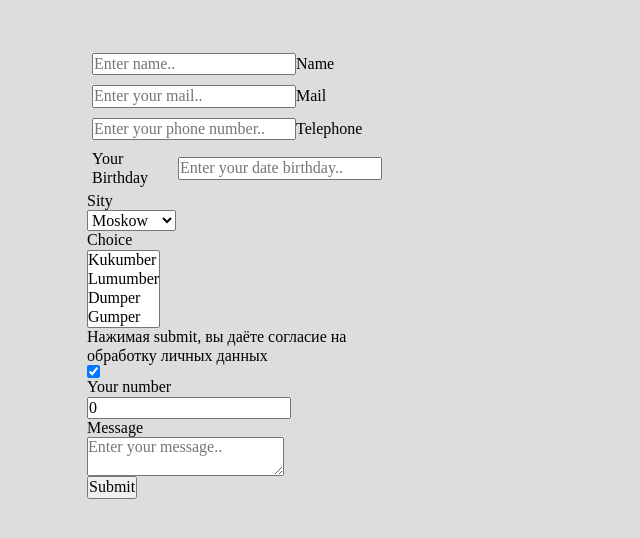
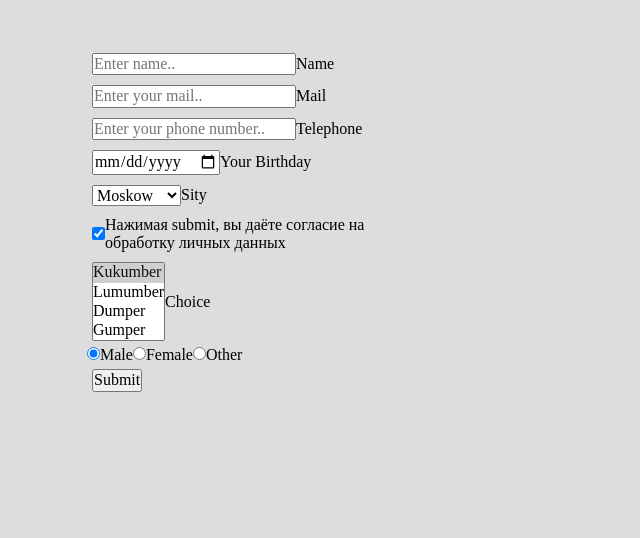
Before and after one commit to Vlad-coder-678/react-components, a React app: page / in a window 1280 px wide. Shown: the top 538 px of the page, without its empty margins (0-640 px from the left). Built offline with nearby package versions, Linux system fonts and the light colour scheme.

Commit message:
feat: many components

```diff
--- /dev/null
+++ b/src/components/CheckboxComponent.jsx
@@ -0,0 +1,33 @@
+import React from 'react';
+import styled from 'styled-components';
+
+const Wrap = styled.div`
+  display: flex;
+  align-items: center;
+  margin: 5px;
+`;
+
+// eslint-disable-next-line object-curly-newline
+const CheckboxComponent = ({ userChecked, setUserChecked, setIsSubmit }) => {
+  const handleOnFocusChecked = () => {
+    setIsSubmit(false);
+  };
+
+  return (
+    <Wrap>
+      <input
+        type="checkbox"
+        checked={userChecked}
+        onChange={() => {
+          setUserChecked(!userChecked);
+        }}
+        id="userChecked"
+        name="userChecked"
+        onFocus={handleOnFocusChecked}
+      />
+      <label htmlFor="userChecked">Нажимая submit, вы даёте согласие на обработку личных данных</label>
+    </Wrap>
+  );
+};
+
+export default CheckboxComponent;
--- /dev/null
+++ b/src/components/InputDateComponent.jsx
@@ -0,0 +1,63 @@
+import React, { useState, useEffect } from 'react';
+import styled from 'styled-components';
+
+const Wrap = styled.div`
+  display: flex;
+  align-items: center;
+  margin: 5px;
+`;
+
+// eslint-disable-next-line object-curly-newline
+const InputDateComponent = ({ userBday, setUserBday, isSubmit, setIsSubmit }) => {
+  const [validDate, setValidDate] = useState();
+  const [onBlurDate, setOnBlurDate] = useState();
+
+  const onBlurInputDate = (e) => {
+    setOnBlurDate(true);
+    setValidDate(e.target.value !== null);
+  };
+
+  useEffect(() => {
+    if (isSubmit) {
+      setOnBlurDate();
+    }
+  }, [isSubmit]);
+
+  return (
+    <Wrap>
+      <input
+        value={userBday}
+        onInput={(e) => setUserBday(e.target.value)}
+        type="date"
+        id="userBday"
+        placeholder="Enter your date birthday.."
+        name="inputBday"
+        onBlur={onBlurInputDate}
+        onFocus={() => {
+          setIsSubmit(false);
+        }}
+      />
+      <label htmlFor="userBday">
+        <span>Your Birthday</span>
+      </label>
+      {/* eslint-disable-next-line no-nested-ternary */}
+      {!onBlurDate ? null : validDate ? (
+        <svg xmlns="http://www.w3.org/2000/svg" width="20" height="20" viewBox="0 0 24 24">
+          <path fill="#0f0" d="M20.285 2l-11.285 11.567-5.286-5.011-3.714 3.716 9 8.728 15-15.285z" />
+        </svg>
+      ) : (
+        <div>
+          <svg xmlns="http://www.w3.org/2000/svg" width="16" height="16" viewBox="0 0 24 24">
+            <path
+              fill="#f00"
+              d="M24 20.188l-8.315-8.209 8.2-8.282-3.697-3.697-8.212 8.318-8.31-8.203-3.666 3.666 8.321 8.24-8.206 8.313 3.666 3.666 8.237-8.318 8.285 8.203z"
+            />
+          </svg>
+          <span>введиту дату рождения</span>
+        </div>
+      )}
+    </Wrap>
+  );
+};
+
+export default InputDateComponent;
--- a/src/components/SectionForms.jsx
+++ b/src/components/SectionForms.jsx
@@ -5,6 +5,11 @@ import CardRequest from './CardRequest';
 import InputNameComponent from './InputNameComponent';
 import InputEmailComponent from './InputEmailComponent';
 import InputPhoneComponent from './InputPhoneComponent';
+import InputDateComponent from './InputDateComponent';
+import SelectedComponent from './SelectedComponent';
+import CheckboxComponent from './CheckboxComponent';
+import SelectMultipleComponent from './SelectMultipleComponent';
+import SwitcherComponent from './SwitcherComponent';
 
 const Wrap = styled.div`
   width: 100%;
@@ -38,13 +43,11 @@ const SectionForms = () => {
   const [userName, setUserName] = useState('');
   const [userMail, setUserMail] = useState('');
   const [userPhone, setUserPhone] = useState('');
-
-  const [userMessage, setUserMessage] = useState('');
   const [userSity, setUserSity] = useState('Moskow');
   const [userBday, setUserBday] = useState('');
-  const [userChoice, setUserChoice] = useState([]);
+  const [userChoice, setUserChoice] = useState(['kukumber']);
+  const [userCase, setUserCase] = useState('male');
   const [userChecked, setUserChecked] = useState(true);
-  const [userNumber, setUserNumber] = useState(0);
 
   const [requests, setRequests] = useState([]);
 
@@ -67,8 +70,7 @@ const SectionForms = () => {
         userSity,
         userChoice,
         userChecked,
-        userNumber,
-        userMessage,
+        userCase,
       },
     ]);
 
@@ -78,10 +80,9 @@ const SectionForms = () => {
     setUserPhone('');
     setUserBday('');
     setUserSity('Moskow');
+    setUserChecked(true);
     setUserChoice([]);
-    setUserChecked(true);
-    setUserNumber(0);
-    setUserMessage('');
+    setUserCase('male');
   };
 
   return (
@@ -105,83 +106,41 @@ const SectionForms = () => {
           isSubmit={isSubmit}
           setIsSubmit={setIsSubmit}
         />
+        <InputDateComponent
+          userBday={userBday}
+          setUserBday={setUserBday}
+          isSubmit={isSubmit}
+          setIsSubmit={setIsSubmit}
+        />
+        <SelectedComponent
+          userSity={userSity}
+          setUserSity={setUserSity}
+          isSubmit={isSubmit}
+          setIsSubmit={setIsSubmit}
+        />
+        <CheckboxComponent
+          userChecked={userChecked}
+          setUserChecked={setUserChecked}
+          isSubmit={isSubmit}
+          setIsSubmit={setIsSubmit}
+        />
+        <SelectMultipleComponent
+          userChoice={userChoice}
+          setUserChoice={setUserChoice}
+          isSubmit={isSubmit}
+          setIsSubmit={setIsSubmit}
+        />
+        <SwitcherComponent
+          userCase={userCase}
+          setUserCase={setUserCase}
+          isSubmit={isSubmit}
+          setIsSubmit={setIsSubmit}
+        />
         <WrapFormChild>
-          <label htmlFor="userBday">
-            <span>Your Birthday</span>
-          </label>
-          <input
-            value={userBday}
-            onInput={(e) => setUserBday(e.target.value)}
-            type="phone"
-            id="userBday"
-            placeholder="Enter your date birthday.."
-            name="inputBday"
-          />
+          <button onClick={handleSubmit} type="submit">
+            Submit
+          </button>
         </WrapFormChild>
-        <label htmlFor="userSity">
-          <span>Sity</span>
-        </label>
-        <select
-          id="userSity"
-          value={userSity}
-          onChange={(e) => {
-            setUserSity(e.target.value);
-          }}
-        >
-          <option value="moskow">Moskow</option>
-          <option value="kiyv">Kiyv</option>
-          <option value="minsk">Minsk</option>
-          <option value="new-york">New-York</option>
-        </select>
-        <label htmlFor="userChoice">
-          <span>Choice</span>
-        </label>
-        <select
-          id="userChoice"
-          multiple
-          value={userChoice}
-          onChange={(e) => {
-            setUserChoice(e.target.value);
-          }}
-        >
-          <option value="kukumber">Kukumber</option>
-          <option value="lumumber">Lumumber</option>
-          <option value="dumper">Dumper</option>
-          <option value="gumper">Gumper</option>
-        </select>
-        <label htmlFor="userChecked">Нажимая submit, вы даёте согласие на обработку личных данных</label>
-        <input
-          type="checkbox"
-          checked={userChecked}
-          onChange={() => {
-            setUserChecked(!userChecked);
-          }}
-          id="userChecked"
-          name="userChecked"
-        />
-        <label htmlFor="userNumber">Your number</label>
-        <input
-          name="userNumber"
-          type="number"
-          value={userNumber}
-          onChange={(e) => {
-            setUserNumber(e.target.value);
-          }}
-        />
-        <label htmlFor="userMessage">
-          <span>Message</span>
-        </label>
-        <textarea
-          value={userMessage}
-          onInput={(e) => setUserMessage(e.target.value)}
-          type="text"
-          id="userMessage"
-          placeholder="Enter your message.."
-          name="inputMessage"
-        />
-        <button onClick={handleSubmit} type="submit">
-          Submit
-        </button>
       </form>
       <WrapCards>
         {requests.map((item) => (
--- /dev/null
+++ b/src/components/SelectMultipleComponent.jsx
@@ -0,0 +1,84 @@
+import React, { useState, useEffect } from 'react';
+import styled from 'styled-components';
+
+const Wrap = styled.div`
+  display: flex;
+  align-items: center;
+  margin: 5px;
+`;
+
+// eslint-disable-next-line object-curly-newline
+const SelectMultipleComponent = ({ isSubmit, setIsSubmit }) => {
+  // const [userSelect, setUserSelect] = useState();
+  const [onBlurSelected, setOnBlurSelected] = useState(false);
+  const [isValidSelected, setIsValidSelected] = useState(false);
+
+  const onBlurHandleSelected = (e) => {
+    setOnBlurSelected(true);
+    // console.log(e.target);
+    // console.log(userSelect);
+    // setUserChoice([]);
+    setIsValidSelected(e.target.value !== null);
+  };
+
+  useEffect(() => {
+    if (isSubmit) {
+      setOnBlurSelected();
+    }
+  }, [isSubmit]);
+
+  return (
+    // eslint-disable-next-line react/jsx-filename-extension
+    <Wrap>
+      <select
+        id="userChoice"
+        multiple
+        // value={userChoice}
+        value={['kukumber']}
+        onFocus={() => {
+          setIsSubmit(false);
+        }}
+        onBlur={onBlurHandleSelected}
+        onChange={(e) => {
+          console.log(e.target.option);
+          // setUserSelect(e.target.value);
+        }}
+      >
+        {/* не получается отобразить все выделенные опции */}
+        {/* попробовать выбрать не показывая, затем показать */}
+        <option id="kukumber" value="kukumber" selected>
+          Kukumber
+        </option>
+        <option id="lumumber" value="lumumber" selected>
+          Lumumber
+        </option>
+        <option id="dumper" value="dumper">
+          Dumper
+        </option>
+        <option id="gumper" value="gumper">
+          Gumper
+        </option>
+      </select>
+      <label htmlFor="userChoice">
+        <span>Choice</span>
+      </label>
+      {/* eslint-disable-next-line no-nested-ternary */}
+      {!onBlurSelected ? null : isValidSelected ? (
+        <svg xmlns="http://www.w3.org/2000/svg" width="20" height="20" viewBox="0 0 24 24">
+          <path fill="#0f0" d="M20.285 2l-11.285 11.567-5.286-5.011-3.714 3.716 9 8.728 15-15.285z" />
+        </svg>
+      ) : (
+        <div>
+          <svg xmlns="http://www.w3.org/2000/svg" width="16" height="16" viewBox="0 0 24 24">
+            <path
+              fill="#f00"
+              d="M24 20.188l-8.315-8.209 8.2-8.282-3.697-3.697-8.212 8.318-8.31-8.203-3.666 3.666 8.321 8.24-8.206 8.313 3.666 3.666 8.237-8.318 8.285 8.203z"
+            />
+          </svg>
+        </div>
+      )}
+    </Wrap>
+  );
+};
+
+export default SelectMultipleComponent;
--- /dev/null
+++ b/src/components/SelectedComponent.jsx
@@ -0,0 +1,66 @@
+import React, { useState, useEffect } from 'react';
+import styled from 'styled-components';
+
+const Wrap = styled.div`
+  display: flex;
+  align-items: center;
+  margin: 5px;
+`;
+
+// eslint-disable-next-line object-curly-newline
+const SelectedComponent = ({ userSity, setUserSity, isSubmit, setIsSubmit }) => {
+  const [onBlurSity, setOnBlurSity] = useState(false);
+  const [isValidSity, setIsValidSity] = useState(false);
+
+  const onBlurSelectedSity = (e) => {
+    setOnBlurSity(true);
+    setIsValidSity(e.target.value !== null);
+  };
+
+  useEffect(() => {
+    if (isSubmit) {
+      setOnBlurSity();
+    }
+  }, [isSubmit]);
+
+  return (
+    <Wrap>
+      <select
+        id="userSity"
+        value={userSity}
+        onFocus={() => {
+          setIsSubmit(false);
+        }}
+        onChange={(e) => {
+          setUserSity(e.target.value);
+        }}
+        onBlur={onBlurSelectedSity}
+      >
+        <option value="moskow">Moskow</option>
+        <option value="kiyv">Kiyv</option>
+        <option value="minsk">Minsk</option>
+        <option value="new-york">New-York</option>
+      </select>
+      <label htmlFor="userSity">
+        <span>Sity</span>
+      </label>
+      {/* eslint-disable-next-line no-nested-ternary */}
+      {!onBlurSity ? null : isValidSity ? (
+        <svg xmlns="http://www.w3.org/2000/svg" width="20" height="20" viewBox="0 0 24 24">
+          <path fill="#0f0" d="M20.285 2l-11.285 11.567-5.286-5.011-3.714 3.716 9 8.728 15-15.285z" />
+        </svg>
+      ) : (
+        <div>
+          <svg xmlns="http://www.w3.org/2000/svg" width="16" height="16" viewBox="0 0 24 24">
+            <path
+              fill="#f00"
+              d="M24 20.188l-8.315-8.209 8.2-8.282-3.697-3.697-8.212 8.318-8.31-8.203-3.666 3.666 8.321 8.24-8.206 8.313 3.666 3.666 8.237-8.318 8.285 8.203z"
+            />
+          </svg>
+        </div>
+      )}
+    </Wrap>
+  );
+};
+
+export default SelectedComponent;
--- /dev/null
+++ b/src/components/SwitcherComponent.jsx
@@ -0,0 +1,22 @@
+import React from 'react';
+
+// eslint-disable-next-line object-curly-newline
+const SwitcherComponent = ({ userCase, setUserCase, setIsSubmit }) => {
+  const handleChange = (e) => {
+    e.preventDefault();
+    setIsSubmit(false);
+    setUserCase(e.target.id);
+  };
+  return (
+    <div onChange={handleChange}>
+      <input type="radio" id="male" name="gender" value={userCase} defaultChecked />
+      <label htmlFor="male">Male</label>
+      <input type="radio" id="female" name="gender" value={userCase} />
+      <label htmlFor="female">Female</label>
+      <input type="radio" id="other" name="gender" value={userCase} />
+      <label htmlFor="other">Other</label>
+    </div>
+  );
+};
+
+export default SwitcherComponent;
```
Also changed, not shown: src/components/CardRequest.jsx (+3 -4 lines).
